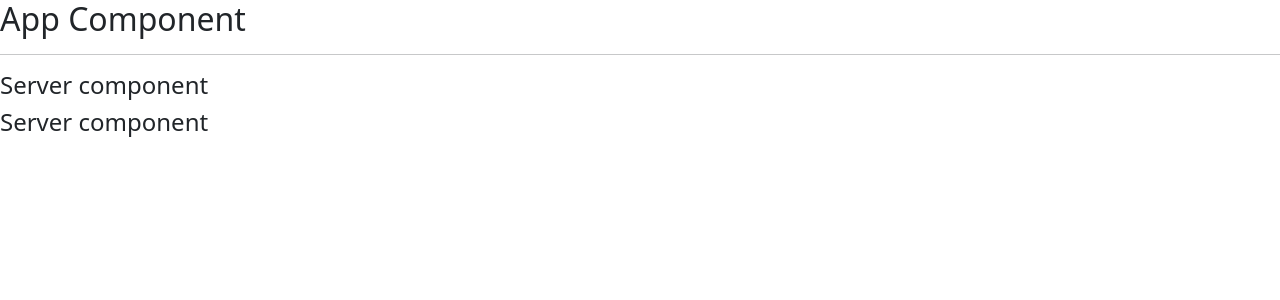
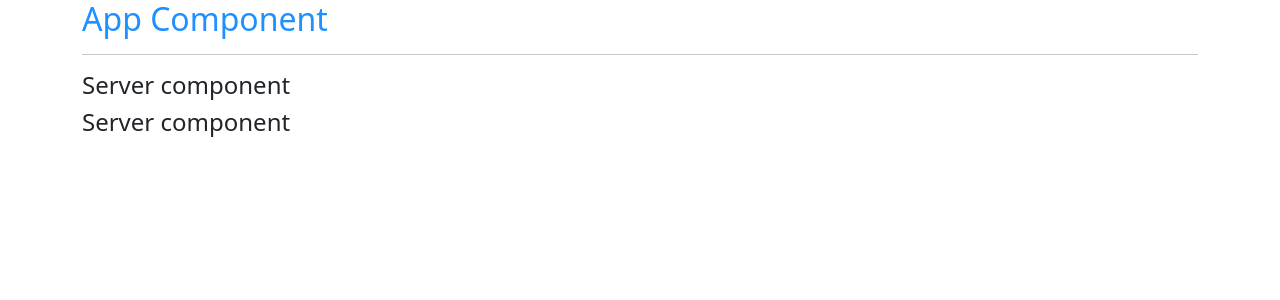
Before and after one commit to vijendra336/angular-shopping-app, an Angular app: page / in a window 1280 px wide. Shown: the top 300 px of the page. Built offline with nearby package versions, Linux system fonts and the light colour scheme.

Commit message:
S2C22 Component styles and styleeUrls.

```diff
--- a/src/app/app.component.css
+++ b/src/app/app.component.css
@@ -0,0 +1,3 @@
+h2 {
+    color:darkblue;
+}
--- a/src/app/app.component.html
+++ b/src/app/app.component.html
@@ -1,4 +1,9 @@
-<h2>App Component</h2>
-
-<hr>
-<app-servers></app-servers>
+<div class="container">
+  <div class="row">
+    <div class="col-xs-12">
+      <h2>App Component</h2>
+      <hr>
+      <app-servers></app-servers>
+    </div>
+  </div>
+</div>
--- a/src/app/app.component.ts
+++ b/src/app/app.component.ts
@@ -3,7 +3,12 @@ import { Component } from '@angular/core';
 @Component({
   selector: 'app-root',
   templateUrl: './app.component.html',
-  styleUrls: ['./app.component.css']
+  // styleUrls: ['./app.component.css']
+  styles: [`
+    h2 {
+      color: dodgerblue;
+    }
+  `]
 })
 export class AppComponent {
   name = 'vijendra';
```
